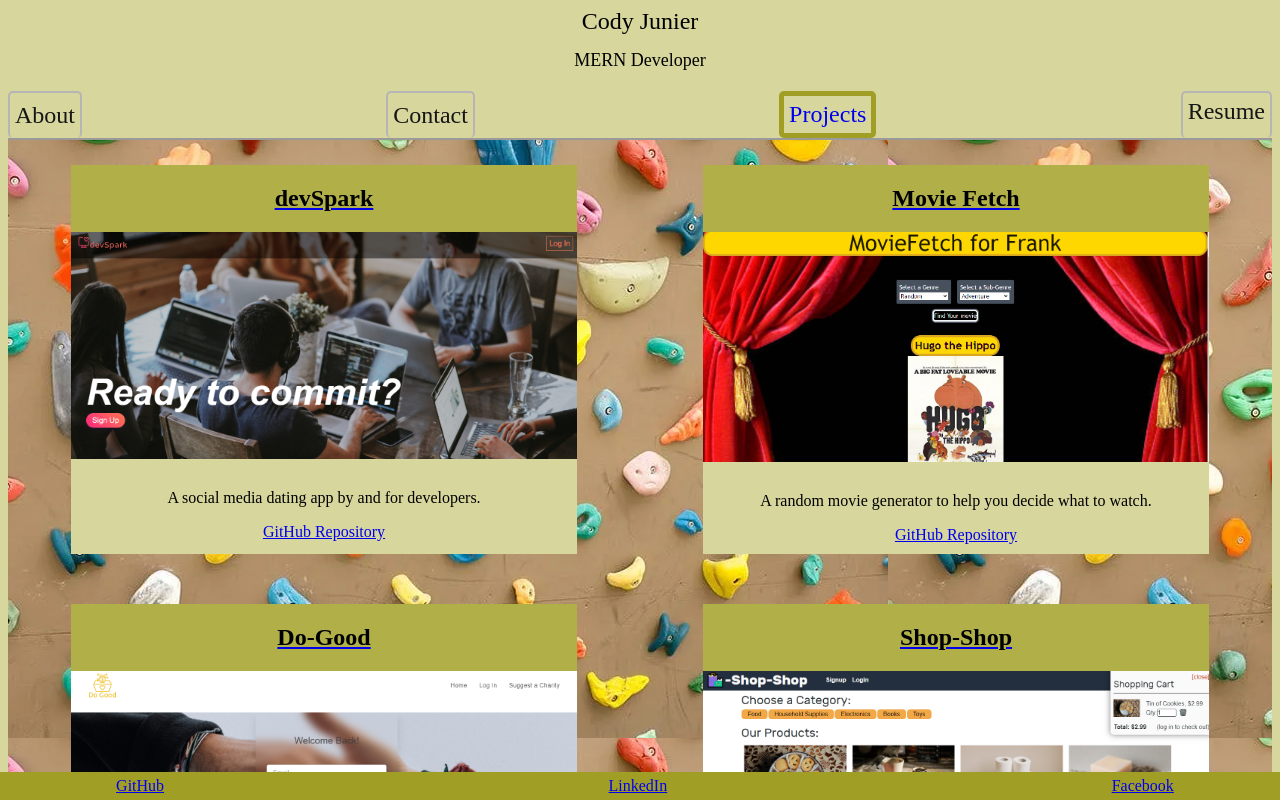
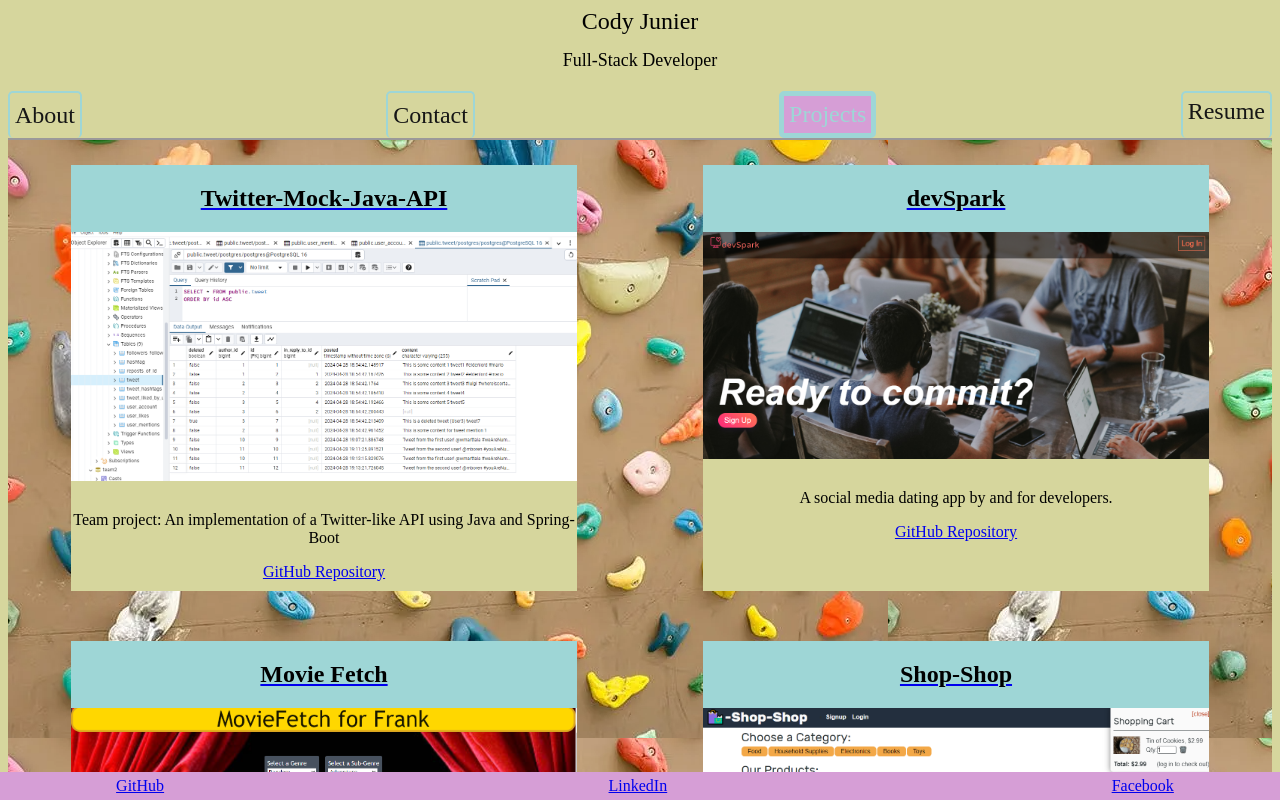
Before and after one commit to Cody-Junier/CJW-React-Portfolio, a React (Create React App) app: page / in a window 1280 px wide. Both pictures are taken after a click on the button "Projects". Shown: the top 800 px of the page. Built offline with nearby package versions, Linux system fonts and the light colour scheme; no server answers.

Commit message:
Adding FastTrack work, touching up color

```diff
--- a/src/App.css
+++ b/src/App.css
@@ -26,7 +26,7 @@ body{
   display: flex;
   justify-content: space-around;
   text-decoration: none;
-  background-color: #a09e24;
+  background-color: #d69ed6;
 }
 /* Navigation Styles */
 #nav{
@@ -42,19 +42,19 @@ body{
 }
 
 .navActive{
-  border: 5px solid #a09e24;
-  background-color: rgb(214, 214, 157);
+  border: 5px solid #9ed6d6;
+  background-color: #d69ed6;
   z-index: 5;
   text-decoration: none;
   border-radius: 5px;
   text-decoration: none;
   padding: 5px;
   font: 24px "Times New Roman";
-  color: #0000ee;
+  color: #9ed6d6;
 }
 .navInactive{
   padding: 5px;
-  border: 2px solid rgb(182, 180, 180);
+  border: 2px solid #9ed6d6;
   background-color: rgb(214, 214, 157);
   border-radius: 5px;
   border-bottom: none;
@@ -105,7 +105,7 @@ body{
   border-radius: 5px;
   line-height: 22px;
   background-color: rgba(80, 79, 79, 0.562);
-  border:2px solid #1d4777;
+  border:2px solid #9ed6d6;
   transition: all 0.3s;
   padding: 13px;
   margin-bottom: 15px;
@@ -117,7 +117,7 @@ body{
   color: black;
 }
 .form:focus {
-   border:2px solid #a09e24;
+   border:2px solid #d69ed6;
   }
 
 #contactform textarea {
@@ -193,7 +193,7 @@ body{
 }
 
 .project-card h2{
-  background-color: #a09e24b0;
+  background-color: #9ed6d6;
   padding: 20px 0px;
   width: 100%;
   left:0px;
--- a/src/components/Header.js
+++ b/src/components/Header.js
@@ -7,7 +7,7 @@ export default function Header(props){
             {/* img of me */}
             Cody Junier
             <div className="subhead">
-                MERN Developer
+                Full-Stack Developer
             </div>
             <Nav
             setCurrentCategory={props.setCurrentCategory}
--- a/src/pages/Projects.js
+++ b/src/pages/Projects.js
@@ -1,6 +1,6 @@
 import React from "react";
 import ProjectCard from "../components/ProjectCard";
-import good from '../utils/images/good.png'
+import good from '../utils/images/Twitter-Api.PNG'
 import devspark from '../utils/images/devspark.png'
 import movie from '../utils/images/moviefetch.png'
 import shop from '../utils/images/shop.png'
@@ -9,6 +9,15 @@ import weather from '../utils/images/whereweather.png'
 
 export default function Projects(){
     const projectArray = [
+        {
+            title: 'Twitter-Mock-Java-API',
+            image: good,
+            alt:'a view of twitter-mock data in PGAdmin',
+            linkDeployed: 'https://github.com/Cody-Junier/Twitter-Mock-Java-API',
+            linkGithub:'https://github.com/Cody-Junier/Twitter-Mock-Java-API',
+            description:'Team project: An implementation of a Twitter-like API using Java and Spring-Boot',
+            tech:''
+        },
         {
             title: 'devSpark',
             image: devspark,
@@ -25,15 +34,6 @@ export default function Projects(){
             linkDeployed: 'https://nicholasconradholzer.github.io/fgdp-GitQuotes/',
             linkGithub:'https://github.com/NicholasConradHolzer/fgdp-GitQuotes',
             description:'A random movie generator to help you decide what to watch.',
-            tech:''
-        },
-        {
-            title: 'Do-Good',
-            image: good,
-            alt:'ddo good home page',
-            linkDeployed: 'https://do-good-project.herokuapp.com/',
-            linkGithub:'https://github.com/Cody-Junier/Do-Good',
-            description:'Team project: An Altruistic website to suggest a good cause',
             tech:''
         },
         {
```
Also changed, not shown: src/utils/images/Twitter-Api.PNG (added), 18 other files (tests, documents, lock files or other folders).
